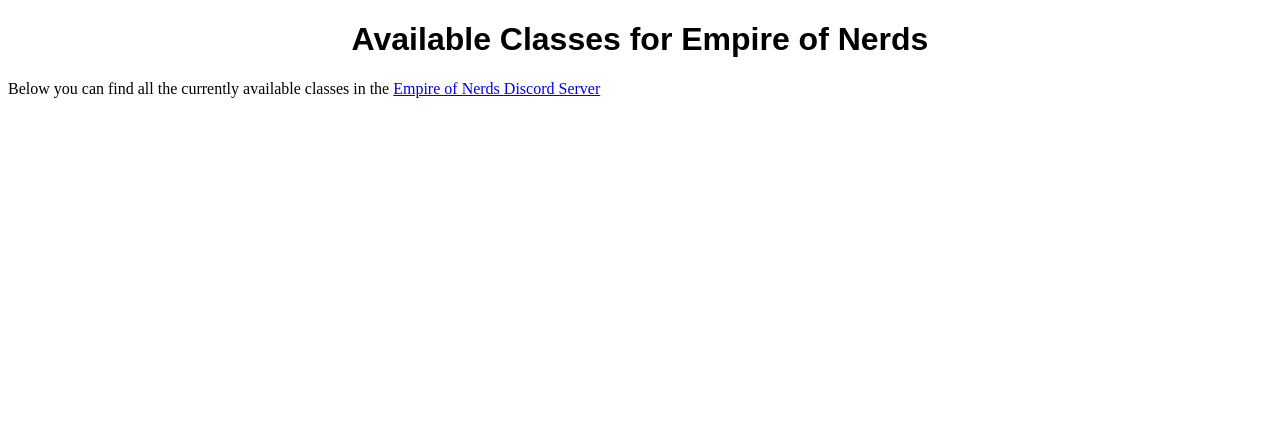
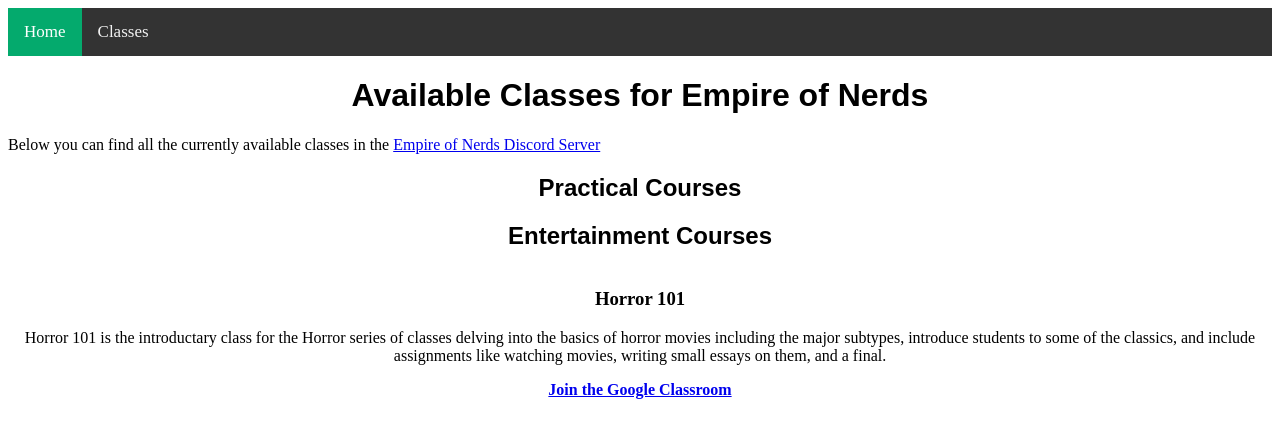
Before and after one commit to QueerCatAsh/EmpireofNerds, a plain HTML site: page Classes.html in a window 1280 px wide. Drawn offline with Linux system fonts and the light colour scheme.

Commit message:
Adding first class

```diff
--- a/Classes.html
+++ b/Classes.html
@@ -6,10 +6,25 @@
 		<link rel="stylesheet" type="text/css" href="styles.css">
 	</head>
 	<main>
+		<div class="topnav">
+  			<a class="active" href="https://queercatash.github.io/EmpireofNerds/">Home</a>
+  			<a href="https://queercatash.github.io/EmpireofNerds/Classes.html">Classes</a>
+		</div>
 		<body>
 			<h1>Available Classes for Empire of Nerds</h1>
 
-			<p>Below you can find all the currently available classes in the <a href="https://discord.gg/xJzBqvxWW3">Empire of Nerds Discord Server</a></p>
+			<p class="introtext">Below you can find all the currently available classes in the <a href="https://discord.gg/xJzBqvxWW3">Empire of Nerds Discord Server</a></p>
+
+			<h2>Practical Courses</h2>
+
+			<h2>Entertainment Courses</h2>
+			<div style="text-align: center;">
+				<div style="float: left;">
+					<h3>Horror 101</h3>
+					<p>Horror 101 is the introductary class for the Horror series of classes delving into the basics of horror movies including the major subtypes, introduce students to some of the classics, and include assignments like watching movies, writing small essays on them, and a final.</p>
+					<p><a href="https://classroom.google.com/c/NTA5MDk0ODAxNzYz?cjc=q2dwxbx"><b>Join the Google Classroom</b></a></p>
+				</div>
+			</div>
 		</body>
 	</main>
 </html>
--- a/styles.css
+++ b/styles.css
@@ -1,6 +1,10 @@
-h1 {
+h1, h2 {
 	text-align: center;
 	font-family: fantasy;
+}
+
+.introclass {
+  text-align: center;
 }
 
 .footer {
```
Also changed, not shown: index.html (+0 -3 lines).
